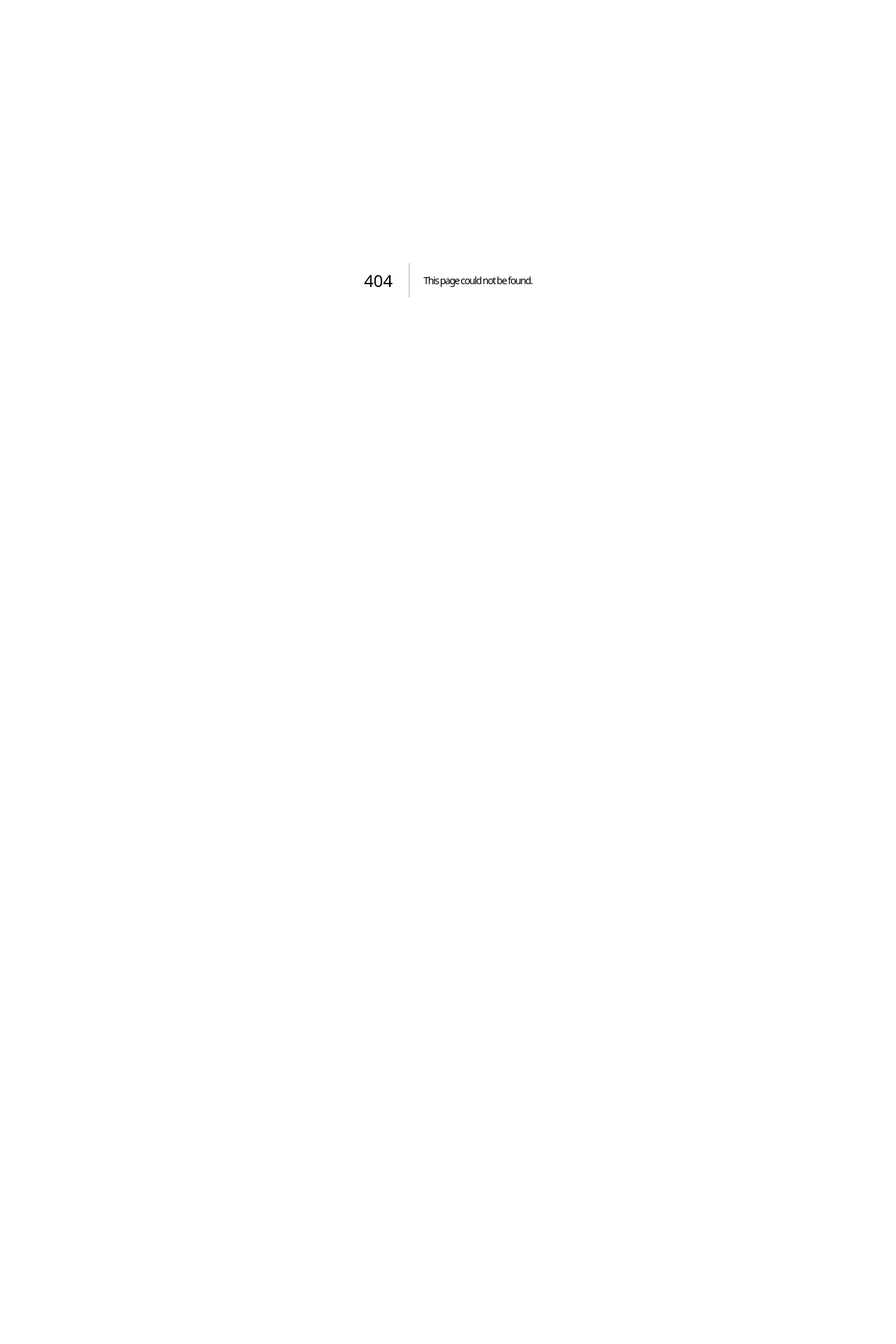
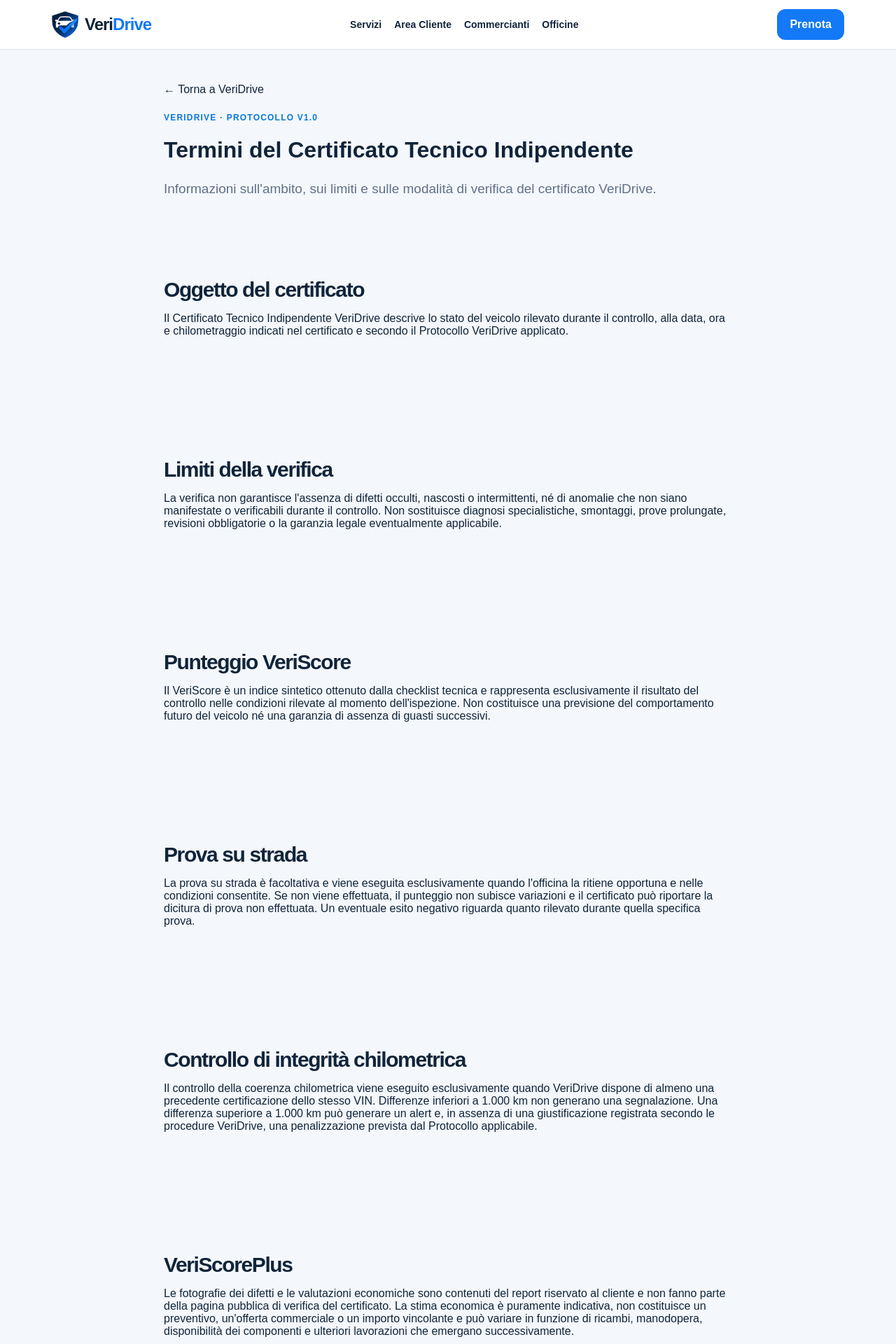
Before and after one commit to vittadenis-sys/VeriDrive-V7, a Next.js app: page /termini-certificato in a window 1280 px wide. Before the commit this address had no page. Shown: the top 1920 px of the page at 70% size. Before the commit the page ends 800 px from the top, so only its background shows below. Built offline with nearby package versions, Linux system fonts and the light colour scheme.

Commit message:
feat: add CTI certificate terms page

```diff
--- /dev/null
+++ b/app/termini-certificato/page.tsx
@@ -0,0 +1,39 @@
+import Link from "next/link";
+import { Header } from "@/components/Header";
+import { Footer } from "@/components/Footer";
+
+const sections = [
+  ["Oggetto del certificato", "Il Certificato Tecnico Indipendente VeriDrive descrive lo stato del veicolo rilevato durante il controllo, alla data, ora e chilometraggio indicati nel certificato e secondo il Protocollo VeriDrive applicato."],
+  ["Limiti della verifica", "La verifica non garantisce l'assenza di difetti occulti, nascosti o intermittenti, né di anomalie che non siano manifestate o verificabili durante il controllo. Non sostituisce diagnosi specialistiche, smontaggi, prove prolungate, revisioni obbligatorie o la garanzia legale eventualmente applicabile."],
+  ["Punteggio VeriScore", "Il VeriScore è un indice sintetico ottenuto dalla checklist tecnica e rappresenta esclusivamente il risultato del controllo nelle condizioni rilevate al momento dell'ispezione. Non costituisce una previsione del comportamento futuro del veicolo né una garanzia di assenza di guasti successivi."],
+  ["Prova su strada", "La prova su strada è facoltativa e viene eseguita esclusivamente quando l'officina la ritiene opportuna e nelle condizioni consentite. Se non viene effettuata, il punteggio non subisce variazioni e il certificato può riportare la dicitura di prova non effettuata. Un eventuale esito negativo riguarda quanto rilevato durante quella specifica prova."],
+  ["Controllo di integrità chilometrica", "Il controllo della coerenza chilometrica viene eseguito esclusivamente quando VeriDrive dispone di almeno una precedente certificazione dello stesso VIN. Differenze inferiori a 1.000 km non generano una segnalazione. Una differenza superiore a 1.000 km può generare un alert e, in assenza di una giustificazione registrata secondo le procedure VeriDrive, una penalizzazione prevista dal Protocollo applicabile."],
+  ["VeriScorePlus", "Le fotografie dei difetti e le valutazioni economiche sono contenuti del report riservato al cliente e non fanno parte della pagina pubblica di verifica del certificato. La stima economica è puramente indicativa, non costituisce un preventivo, un'offerta commerciale o un importo vincolante e può variare in funzione di ricambi, manodopera, disponibilità dei componenti e ulteriori lavorazioni che emergano successivamente."],
+  ["Certificato e autenticità", "Ogni certificato è associato a un codice univoco e a una pagina pubblica di verifica. Il certificato emesso viene registrato nel sistema VeriDrive secondo le regole di integrità e tracciabilità previste dal Protocollo applicabile. Eventuali correzioni sostanziali richiedono l'emissione di un nuovo certificato secondo le procedure VeriDrive."],
+  ["Responsabilità e diritti", "Le presenti informazioni definiscono l'ambito del servizio e non escludono né limitano diritti, garanzie o responsabilità che non possano essere validamente esclusi o limitati ai sensi della normativa applicabile. Eventuali responsabilità devono essere valutate in relazione alle attività effettivamente svolte, alle informazioni disponibili e alle condizioni del veicolo al momento del controllo."],
+];
+
+export default function TerminiCertificatoPage() {
+  return <>
+    <Header />
+    <main className="page">
+      <div className="shell" style={{maxWidth:860}}>
+        <Link href="/" style={{display:"inline-block",marginBottom:24}}>← Torna a VeriDrive</Link>
+        <div className="eyebrow">VERIDRIVE · PROTOCOLLO V1.0</div>
+        <h1>Termini del Certificato Tecnico Indipendente</h1>
+        <p className="lead">Informazioni sull'ambito, sui limiti e sulle modalità di verifica del certificato VeriDrive.</p>
+        <div style={{display:"grid",gap:14,marginTop:28}}>
+          {sections.map(([title,body]) => <section className="panel" key={title}>
+            <h2 style={{fontSize:"clamp(22px,4vw,30px)",marginBottom:10}}>{title}</h2>
+            <p style={{marginBottom:0}}>{body}</p>
+          </section>)}
+        </div>
+        <section className="panel" style={{marginTop:18}}>
+          <h2 style={{fontSize:"clamp(22px,4vw,30px)",marginBottom:10}}>Informazione importante</h2>
+          <p style={{marginBottom:0}}>Il certificato è una fotografia tecnica del veicolo nel momento del controllo. Non certifica condizioni future né fatti che non fossero rilevabili attraverso le procedure previste. Restano sempre applicabili le norme imperative e i diritti previsti dalla legge.</p>
+        </section>
+      </div>
+    </main>
+    <Footer />
+  </>;
+}
```
